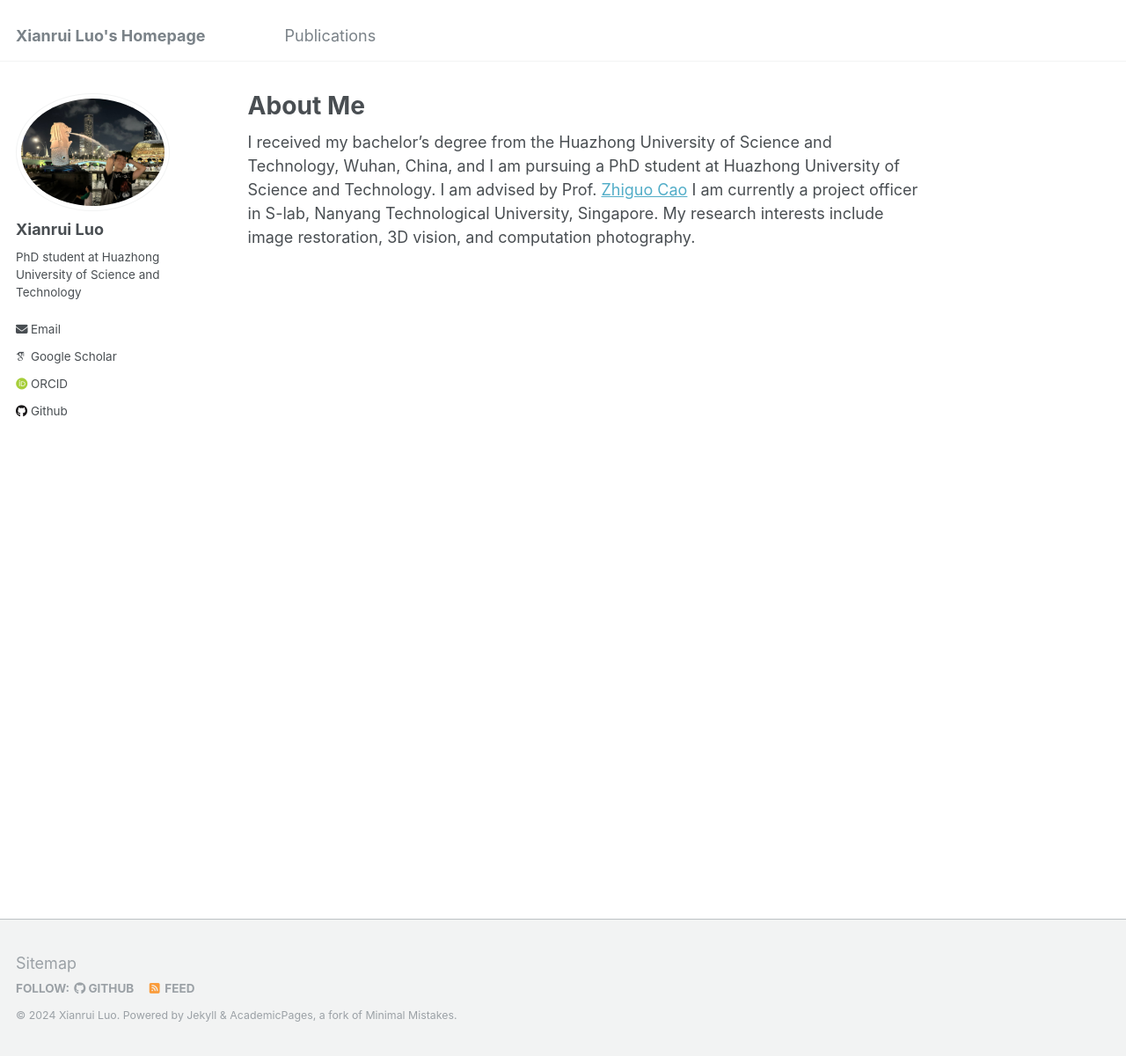
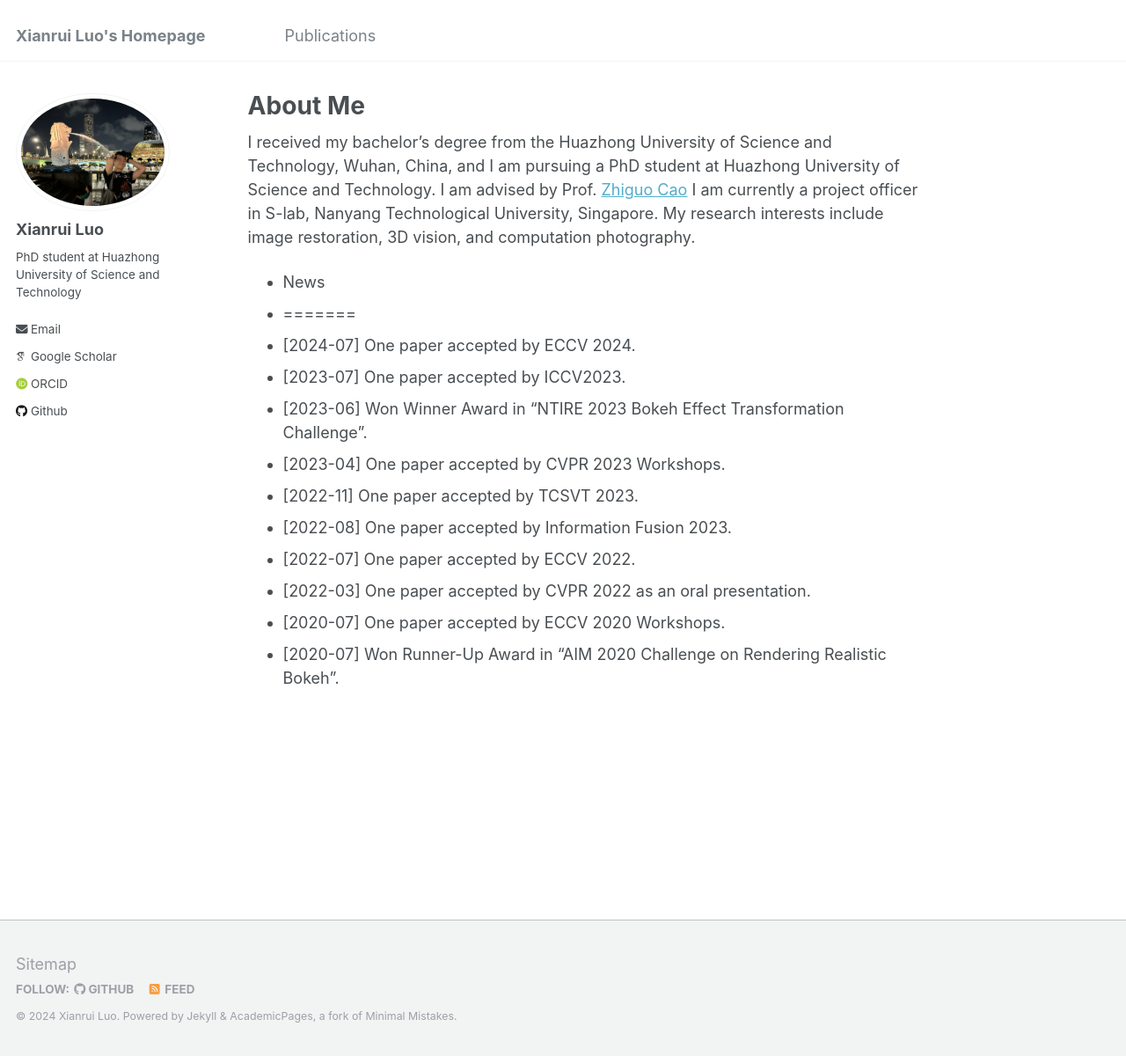
Before and after one commit to xianrui-luo/xianrui-luo.github.io, a Jekyll site: the page built from _pages/about.md, in a window 1280 px wide and 1200 px high. Shown: the whole window at 88% size. Built offline with Jekyll 4.4.1, drawn with Linux system fonts in a browser that asks for light colours; some web fonts are replaced.

Commit message:
Update about.md

```diff
--- a/_pages/about.md
+++ b/_pages/about.md
@@ -8,3 +8,16 @@ redirect_from:
 ---
 
 I received my bachelor's degree from the Huazhong University of Science and Technology, Wuhan, China, and I am pursuing a PhD student at Huazhong University of Science and Technology. I am advised by Prof. [Zhiguo Cao](https://openreview.net/profile?id=~Zhiguo_Cao1) I am currently a project officer in S-lab, Nanyang Technological University, Singapore. My research interests include image restoration, 3D vision, and computation photography.
+
+- News
+- =======
+- [2024-07] One paper accepted by ECCV 2024.
+- [2023-07] One paper accepted by ICCV2023.
+- [2023-06] Won Winner Award in "NTIRE 2023 Bokeh Effect Transformation Challenge".
+- [2023-04] One paper accepted by CVPR 2023 Workshops.
+- [2022-11] One paper accepted by TCSVT 2023.
+- [2022-08] One paper accepted by Information Fusion 2023.
+- [2022-07] One paper accepted by ECCV 2022.
+- [2022-03] One paper accepted by CVPR 2022 as an oral presentation.
+- [2020-07] One paper accepted by ECCV 2020 Workshops.
+- [2020-07] Won Runner-Up Award in "AIM 2020 Challenge on Rendering Realistic Bokeh".
```
